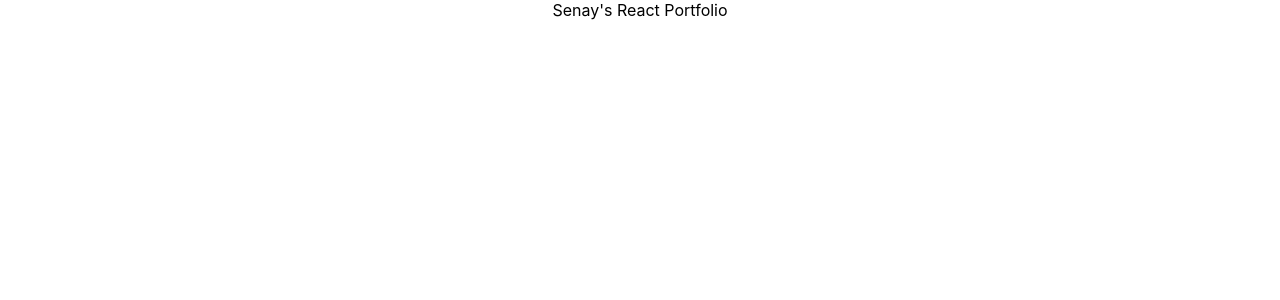
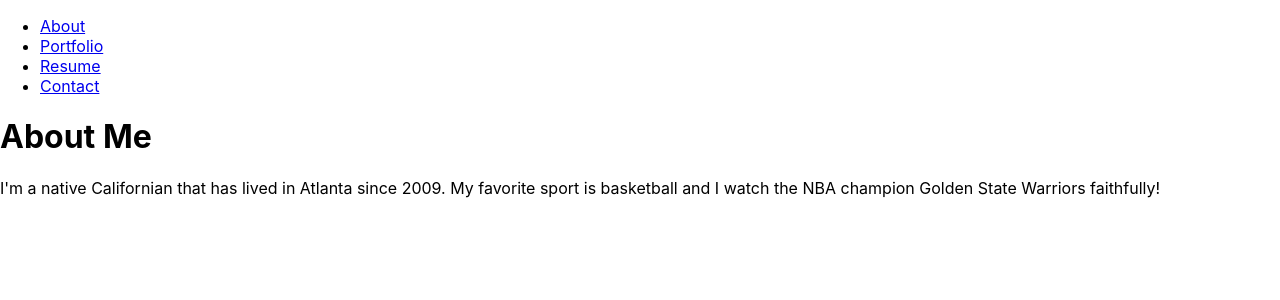
Before and after one commit to senaygebrat/My-Portfolio, a React (Create React App) app in the folder my-portfolio/: page / in a window 1280 px wide. Shown: the top 300 px of the page. Built offline with nearby package versions, Linux system fonts and the light colour scheme.

Commit message:
set up on clicks

```diff
--- a/my-portfolio/src/App.js
+++ b/my-portfolio/src/App.js
@@ -1,11 +1,15 @@
-import './App.css';
+import React from 'react';
+// import './App.css';
+import PortfolioContainer from './components/PortfolioContainer';
 
-function App() {
-  return (
-    <div className="App">
-Senay's React Portfolio
-    </div>
-  );
-}
+// function App() {
+//   return (
+//     <div className="App">
+// Senay's React Portfolio
+//     </div>
+//   );
+// }
+
+const App = () => <PortfolioContainer />;
 
 export default App;
--- a/my-portfolio/src/components/Navbar.js
+++ b/my-portfolio/src/components/Navbar.js
@@ -1,11 +1,41 @@
 import React from 'react'
 
-const Navbar = () => {
+function Navbar({ currentPage, handlePageCHange }) {
   return (
-    <div>
-
-    </div>
-  )
+    <ul className="nav nav-tabs">
+      <li className="nav-item">
+       <a
+          href="#about"
+          onClick={() => handlePageChange('About')}
+          className={currentPage === 'About' ? 'nav-link active' : 'nav-link'} > About </a>
+      </li>
+      <li className="nav-item">
+        <a
+          href="#portfolio"
+          onClick={() => handlePageChange('Portfolio')}
+          className={currentPage === 'Portfolio' ? 'nav-link active' : 'nav-link'}
+        >
+          Portfolio
+        </a>
+      </li><li className="nav-item">
+        <a
+          href="#Resume"
+          onClick={() => handlePageChange('Resume')}
+          className={currentPage === 'Resume' ? 'nav-link active' : 'nav-link'}
+        >
+          Resume
+        </a>
+      </li><li className="nav-item">
+        <a
+          href="#contact"
+          onClick={() => handlePageChange('Contact')}
+          className={currentPage === 'Contact' ? 'nav-link active' : 'nav-link'}
+        >
+          Contact
+        </a>
+      </li>
+    </ul>
+  );
 }
 
-export default Navbar
+export default Navbar;
--- a/my-portfolio/src/components/PortfolioContainer.js
+++ b/my-portfolio/src/components/PortfolioContainer.js
@@ -0,0 +1,35 @@
+import React, { useState } from 'react';
+import Navbar from './Navbar';
+import About from './pages/About';
+import Contact from './pages/Contact';
+import Portfolio from './pages/Portfolio';
+import Resume from './pages/Resume';
+
+export default function PortfolioContainer() {
+  const [currentPage, setCurrentPage] = useState('About');
+
+  const renderPage = () => {
+    if (currentPage === 'About') {
+      return <About />;
+    }
+    if (currentPage === 'Contact') {
+      return <Contact />;
+    }
+    if (currentPage === 'Portfolio'){
+      return <Portfolio />;
+    }
+    if (currentPage === 'Resume'){
+      return <Resume />;
+    }
+  };
+
+  const handlePageChange = (page) => setCurrentPage(page);
+
+
+return (
+  <div>
+    <Navbar currentPage={currentPage} handlePageChange={handlePageChange} />
+    {renderPage()}
+  </div>
+  );
+}
--- a/my-portfolio/src/components/pages/About.js
+++ b/my-portfolio/src/components/pages/About.js
@@ -1,11 +1,11 @@
 import React from 'react'
 
-function About() {
+export default function About() {
   return (
     <div>
       <h1>About Me</h1>
+      <p>I'm a native Californian that has lived in Atlanta since 2009. My favorite sport is basketball and I watch the NBA champion Golden State Warriors faithfully!
+      </p>
     </div>
-  )
+  );
 }
-
-export default About
--- a/my-portfolio/src/components/pages/Contact.js
+++ b/my-portfolio/src/components/pages/Contact.js
@@ -1,11 +1,9 @@
 import React from 'react'
 
-function Contact() {
+export default function Contact() {
   return (
     <div>
       <h1>Contact Me</h1>
     </div>
   )
-}
-
-export default Contact
+};
--- a/my-portfolio/src/components/pages/Resume.js
+++ b/my-portfolio/src/components/pages/Resume.js
@@ -1,11 +1,9 @@
 import React from 'react'
 
-function Resume() {
+export default function Resume() {
   return (
     <div>
       <h1>My Resume</h1>
     </div>
-  )
+  );
 }
-
-export default Resume
```
Also changed, not shown: 1 other file (tests, documents, lock files or other folders).
